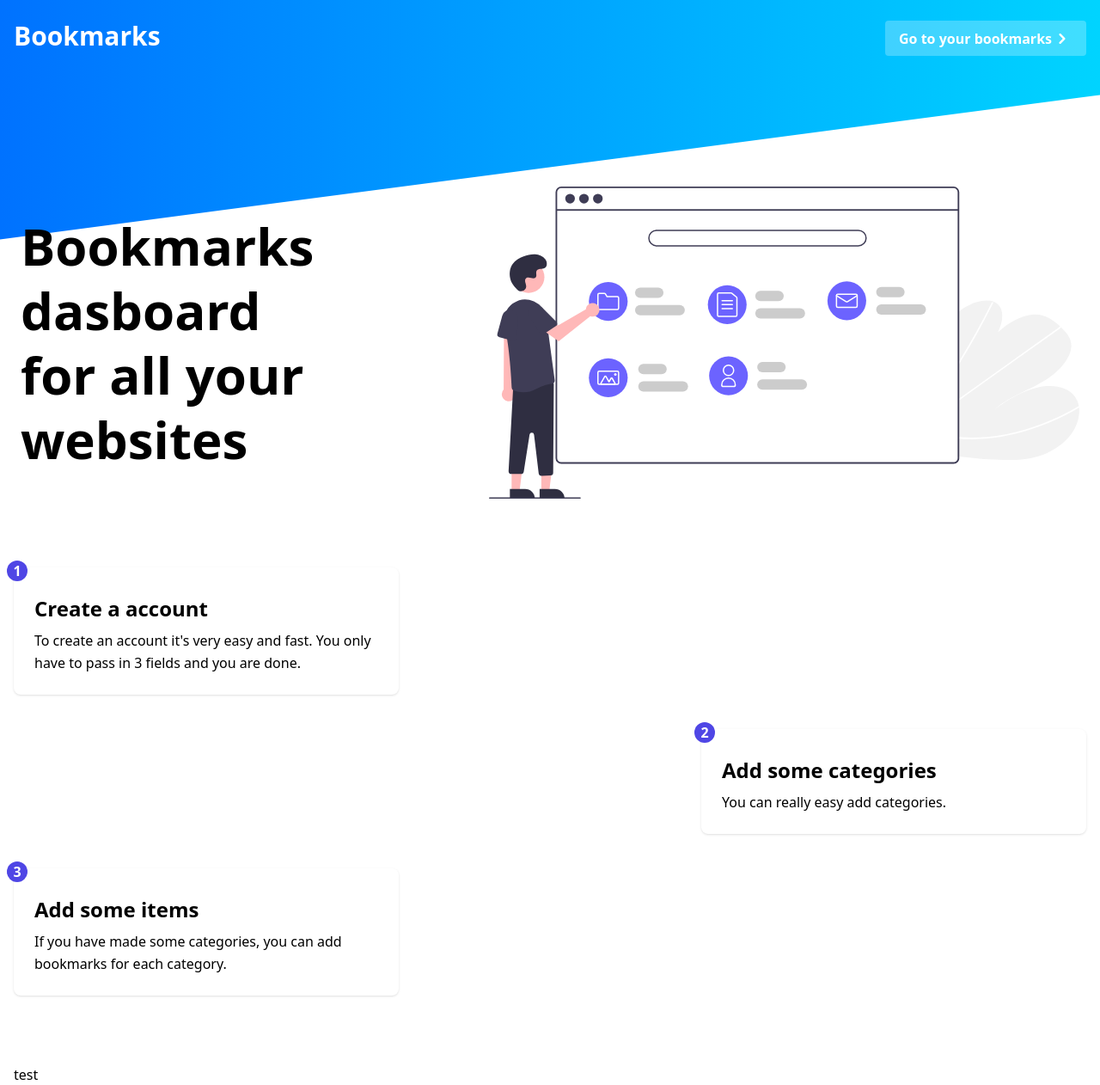
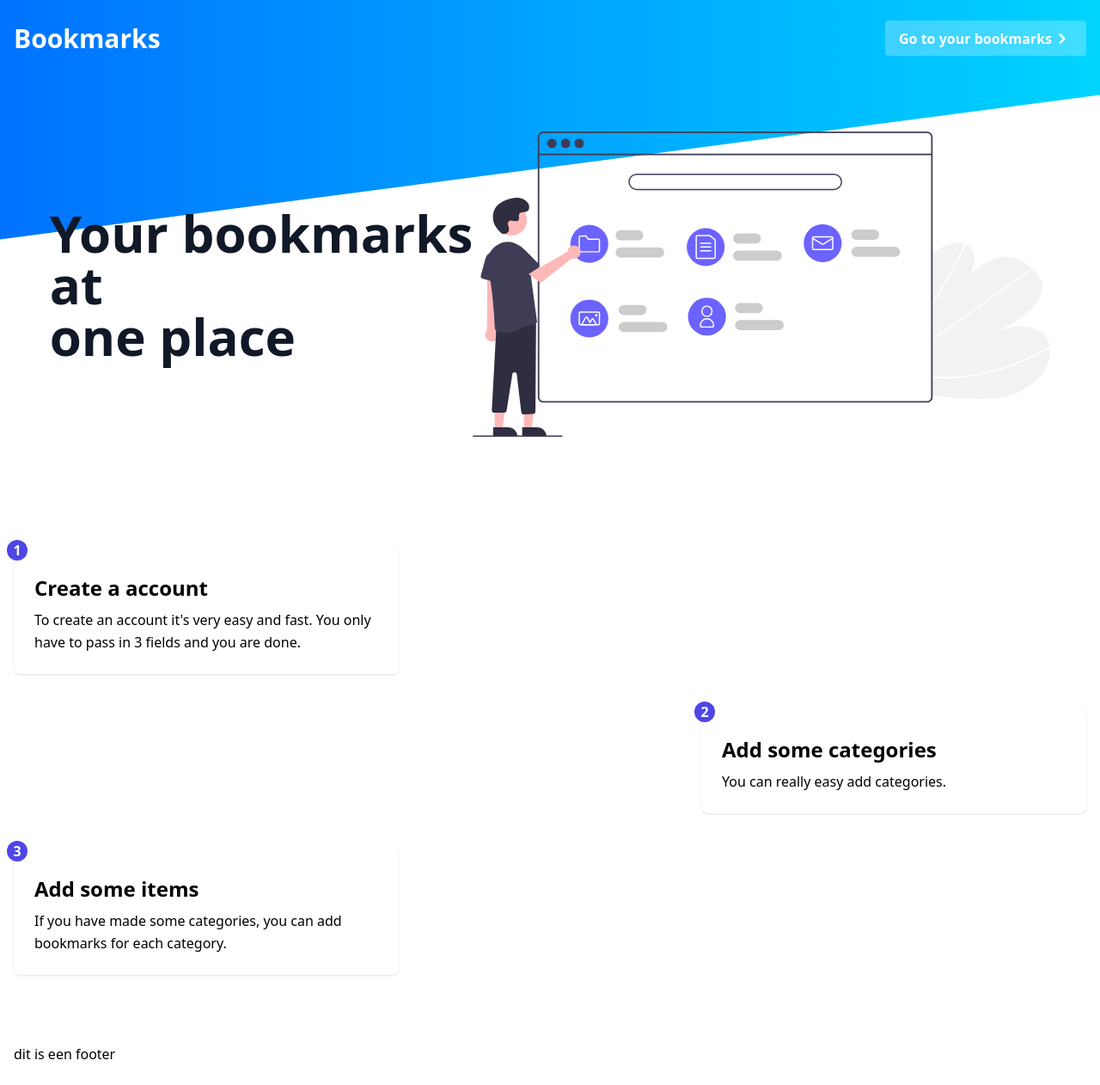
Before and after one commit to RemcoSmitsDev/bookmarks, a PHP site: page /index.php in a window 1280 px wide. Shown: the whole page at 86% size. After the commit the page ends 1232 px from the top, so only its background shows below. Run offline with PHP 8.4, Linux system fonts and the light colour scheme; the visitor is signed in with stand-in values (Sample User, id 1); style sheets or scripts are compiled from the project's sources.

Commit message:
new design changes

```diff
--- a/index.php
+++ b/index.php
@@ -22,12 +22,13 @@ if(isset($_COOKIE['email'], $_COOKIE['token']) && !empty($_COOKIE['email'] && $_
 <body class="antialiased">
 <div class="absolute w-full" style="z-index:-1; background: linear-gradient(90deg, #0072ff 0%, #00d4ff 100%); clip-path: polygon(100% 0, 100% 23%, 0 58%, 0 0); height: 30rem;">
 </div>
-<nav id="header" class="py-6 px-4 flex justify-between container mx-auto max-w-screen-xl z-auto" >
-    <a class="text-3xl font-semibold transform hover:scale-110 text-white" href="">Bookmarks</a>
+<nav id="nav" class="relative py-6 px-4 w-full flex items-center justify-between container mx-auto max-w-screen-xl z-auto" >
+    <a class="text-3xl font-semibold transform hover:scale-110 text-white" href="./">Bookmarks</a>
+    <div class="hidden md:block">
     <?php if(!isset($_SESSION['_user'])):  ?>
     <div class="space-x-4">
-        <a class="px-4 py-2 inline-flex items-center rounded bg-green-400 text-white font-semibold transform hover:scale-110" href="login.php">Login</a>
-        <a class="px-4 py-2 inline-flex items-center rounded border border-bg-green-400 font-semibold transform hover:scale-110" href="register.php">register</a>
+        <a class="px-4 py-2 inline-flex items-center rounded bg-white bg-opacity-25 text-white font-semibold transform hover:scale-110" href="login.php">Login</a>
+        <a class="px-4 py-2 inline-flex items-center rounded border border-bg-green-400 text-white font-semibold transform hover:scale-110" href="register.php">Register</a>
     </div>
     <?php else: ?>
     <a class="group px-4 py-2 inline-flex items-center rounded bg-white bg-opacity-25 text-white font-semibold transform hover:scale-110" href="bladwijzer.php">Go to your bookmarks
@@ -38,29 +39,60 @@ if(isset($_COOKIE['email'], $_COOKIE['token']) && !empty($_COOKIE['email'] && $_
         </span>
     </a>
     <?php endif; ?>
+    </div>
+    <button id="toggleMenu" class="h-8 w-8 inline-flex items-center justify-center md:hidden rounded bg-white bg-opacity-25">
+        <svg class="flex-shrink-0 h-6 w-6 text-white" xmlns="http://www.w3.org/2000/svg" viewBox="0 0 20 20" fill="currentColor">
+            <path fill-rule="evenodd" d="M3 5a1 1 0 011-1h12a1 1 0 110 2H4a1 1 0 01-1-1zM3 10a1 1 0 011-1h12a1 1 0 110 2H4a1 1 0 01-1-1zM3 15a1 1 0 011-1h12a1 1 0 110 2H4a1 1 0 01-1-1z" clip-rule="evenodd" />
+        </svg>
+    </button>
 </nav>
-<section id="banner" class="px-6 mt-32 flex items-center justify-center w-full z-10">
+<div id="menu" class="hidden opacity-0 transition-all duration-1000 p-4 fixed inset-x-0 inset-y-0 z-20">
+    <div class="p-4 bg-white h-full w-full rounded shadow-lg">
+        <div class="flex justify-end">
+        <button id="closeMenu">
+            <svg class="h-6 w-6" xmlns="http://www.w3.org/2000/svg" viewBox="0 0 20 20" fill="currentColor">
+                <path fill-rule="evenodd" d="M4.293 4.293a1 1 0 011.414 0L10 8.586l4.293-4.293a1 1 0 111.414 1.414L11.414 10l4.293 4.293a1 1 0 01-1.414 1.414L10 11.414l-4.293 4.293a1 1 0 01-1.414-1.414L8.586 10 4.293 5.707a1 1 0 010-1.414z" clip-rule="evenodd" />
+            </svg>
+        </button>
+        </div>
+        <div class="mt-20 space-x-6 flex items-center justify-center">
+            <?php if(!isset($_SESSION['_user'])):  ?>
+        <a class="px-4 py-2 inline-flex items-center rounded text-white font-semibold transform hover:scale-110" href="login.php" style="background: linear-gradient(90deg, #0072ff 0%, #00d4ff 100%);">Login</a>
+        <a class="px-4 py-2 inline-flex items-center rounded border border-bg-green-400 font-semibold transform hover:scale-110" href="register.php">register</a>
+            <?php else: ?>
+            <a class="group px-4 py-2 inline-flex items-center rounded text-white font-semibold transform hover:scale-110" href="bladwijzer.php" style="background: linear-gradient(90deg, #0072ff 0%, #00d4ff 100%);">Go to your bookmarks
+                <span class="mt-px">
+            <svg class="h-6 w-6" xmlns="http://www.w3.org/2000/svg" viewBox="0 0 20 20" fill="currentColor">
+              <path fill-rule="evenodd" d="M7.293 14.707a1 1 0 010-1.414L10.586 10 7.293 6.707a1 1 0 011.414-1.414l4 4a1 1 0 010 1.414l-4 4a1 1 0 01-1.414 0z" clip-rule="evenodd" />
+            </svg>
+        </span>
+            </a>
+            <?php endif; ?>
+        </div>
+    </div>
+</div>
+<section class="px-4 mt-16 flex items-center justify-center z-10">
     <div>
-        <h1 class="leading-tight font-bold text-6xl">Bookmarks</h1>
-        <h1 class="leading-tight font-bold text-6xl">dasboard</h1>
-        <h1 class="leading-tight font-bold text-6xl">for all your websites</h1>
+        <h1 class="leading-tight font-bold text-4xl md:text-6xl text-gray-900">Your bookmarks</h1>
+        <h1 class="leading-tight font-bold text-4xl sm:text-5xl md:text-6xl text-gray-900">at</h1>
+        <h1 class="leading-tight font-bold text-4xl sm:text-5xl md:text-6xl text-gray-900">one place</h1>
     </div>
-    <div>
-        <img class="h-auto w-full md:max-w-3xl" src="./images/banner.svg" alt="">
+    <div class="lg:block hidden">
+        <img class="h-auto w-full max-w-2xl" src="./images/banner.svg" alt="">
     </div>
 </section>
-<section id="main" class="px-4 mt-20 space-y-10 container mx-auto max-w-screen-xl">
+<section class="px-4 mt-32 space-y-10 container mx-auto max-w-screen-xl">
     <div id="info-1" class="relative mx-auto md:ml-0 p-6 space-y-2 rounded-lg shadow max-w-md transform hover:scale-105 transistion-scale duration-500">
         <span class="-ml-2 -mt-2 h-6 w-6 absolute top-0 left-0 px-2 inline-flex items-center justify-center rounded-full bg-indigo-600 text-white font-semibold">1</span>
         <h2 class="font-semibold text-2xl">Create a account</h2>
         <p class="leading-relaxed">To create an account it's very easy and fast. You only have to pass in 3 fields and you are done.</p>
     </div>
-    <div id="info-1" class="relative md:ml-auto md:mr-0 mx-auto p-6 space-y-2 rounded-lg shadow max-w-md transform hover:scale-105 transistion-scale duration-500">
+    <div id="info-2" class="relative md:ml-auto md:mr-0 mx-auto p-6 space-y-2 rounded-lg shadow max-w-md transform hover:scale-105 transistion-scale duration-500">
         <span class="-ml-2 -mt-2 h-6 w-6 absolute top-0 left-0 px-2 inline-flex items-center justify-center rounded-full bg-indigo-600 text-white font-semibold">2</span>
         <h2 class="font-semibold text-2xl">Add some categories</h2>
         <p class="leading-relaxed">You can really easy add categories.</p>
     </div>
-    <div id="info-1" class="relative mx-auto md:ml-0 p-6 space-y-2 rounded-lg shadow max-w-md transform hover:scale-105 transistion-scale duration-500">
+    <div id="info-3" class="relative mx-auto md:ml-0 p-6 space-y-2 rounded-lg shadow max-w-md transform hover:scale-105 transistion-scale duration-500">
         <span class="-ml-2 -mt-2 h-6 w-6 absolute top-0 left-0 px-2 inline-flex items-center justify-center rounded-full bg-indigo-600 text-white font-semibold">3</span>
         <h2 class="font-semibold text-2xl">Add some items</h2>
         <p class="leading-relaxed">If you have made some categories, you can add bookmarks for each category.</p>
@@ -68,9 +100,19 @@ if(isset($_COOKIE['email'], $_COOKIE['token']) && !empty($_COOKIE['email'] && $_
 </section>
 <footer id="footer" class="mt-20">
     <div class="px-4 container mx-auto max-w-screen-xl">
-        <h1>test</h1>
+        <h1>dit is een footer</h1>
     </div>
 </footer>
-
+<script src="https://code.jquery.com/jquery-3.5.0.js"></script>
+<script type="text/javascript">
+$("#toggleMenu").click((e) => {
+    $("#menu").removeClass("hidden");
+    $("#menu").removeClass("opacity-0");
+});
+$("#closeMenu").click((e) => {
+    $("#menu").addClass("hidden");
+    $("#menu").addClass("opacity-0");
+});
+</script>
 </body>
 </html>
--- a/lib/Login.php
+++ b/lib/Login.php
@@ -38,7 +38,7 @@ class Login{
     }
 
     public function CheckIfUserExist($email,$password){
-        $this->db->query("SELECT id, first_name, last_name, email, password FROM users WHERE email = :email LIMIT 1");
+        $this->db->query("SELECT id, first_name, last_name, email, token FROM users WHERE email = :email LIMIT 1");
         $this->db->bind(":email", $email);
         return $this->db->single();
     }
--- a/login.php
+++ b/login.php
@@ -14,8 +14,10 @@ if(isset($_COOKIE['email'], $_COOKIE['token']) && !empty($_COOKIE['email'] && $_
 }
 if(isset($_POST['email'], $_POST['password']) && $_POST['email'] !== "" && $_POST['password'] !== ""){
     if($login->HandleLogin($_POST['email'], $_POST['password'])){
-        setcookie("email", $_POST['email'], time()+3600);
-        setcookie("token", $login->createToken(), time()+3600);
+        if(!isset($_SESSION['_user']->token)){
+            setcookie("email", $_POST['email'], time()+3600);
+            setcookie("token", $login->createToken(), time()+3600);
+        }
         header("location: ./bladwijzer.php");
     }else{
         $error = "couldn't find a user with your email and password!";
```
Also changed, not shown: bladwijzer.php (+23 -18 lines), 1 other file.
